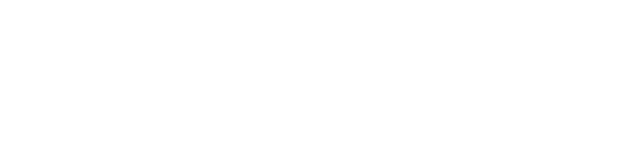
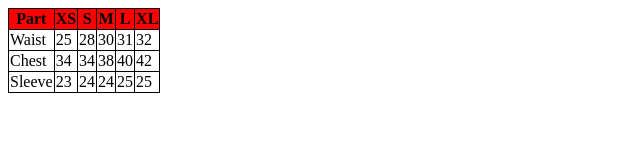
Before and after one commit to acciojob/myntra-size-chart-saurabhcses, a website: page main.html in a window 1280 px wide. Shown: the whole page, without its empty margins (0-640 px from the left). Drawn offline with Linux system fonts and the light colour scheme.

Commit message:
created a submission

```diff
--- a/main.html
+++ b/main.html
@@ -8,6 +8,45 @@
 
 <body>
 	<!-- the entire body must be written by student -->
+	<table>
+		<thead>
+			<tr>
+				<th>Part</th>
+				<th>XS</th>
+				<th>S</th>
+				<th>M</th>
+				<th>L</th>
+				<th>XL</th>
+			</tr>
+		</thead>
+		<tbody>
+			<tr>
+				<td>Waist</td>
+				<td>25</td>
+				<td>28</td>
+				<td>30</td>
+				<td>31</td>
+				<td>32</td>
+			</tr>
+			<tr>
+				<td>Chest</td>
+				<td>34</td>
+				<td>34</td>
+				<td>38</td>
+				<td>40</td>
+				<td>42</td>
+			</tr>
+			<tr>
+				<td>Sleeve</td>
+				<td>23</td>
+				<td>24</td>
+				<td>24</td>
+				<td>25</td>
+				<td>25</td>
+			</tr>
+		</tbody>
+	</table>
+
     <script type="text/javascript" src="./script.js">
 </script>
 
--- a/script.js
+++ b/script.js
@@ -1 +1,4 @@
 //your code here
+table{
+
+}
--- a/styles.css
+++ b/styles.css
@@ -1,2 +1,13 @@
 
 /* Your CSS Code here. */
+table{
+	border: 1px solid #000;
+	border-collapse:collapse
+}
+tr,td{
+	border: 1px solid #000;
+}
+th{
+	border: 1px solid #000;
+	background:red
+}
```
